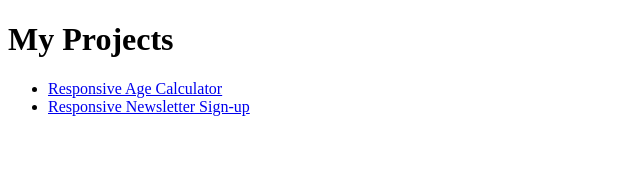
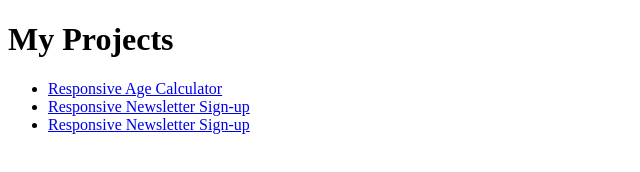
Before and after one commit to emirhan-kartal/emirhan-kartal.github.io, a plain HTML site: page index.html in a window 1280 px wide. Shown: the whole page, without its empty margins (0-640 px from the left). Drawn offline with Linux system fonts and the light colour scheme.

Commit message:
Update index.html

```diff
--- a/index.html
+++ b/index.html
@@ -15,6 +15,7 @@
 
         <li><a href="https://mhawthor.github.io/responsive-age-calc">Responsive Age Calculator</a></li>
         <li><a href="https://mhawthor.github.io/responsive-newsletter-register">Responsive Newsletter Sign-up</a></li>
+        <li><a href="https://mhawthor.github.io/responsive-news-website">Responsive Newsletter Sign-up</a></li>
     </ul>
 
 </body>
```
